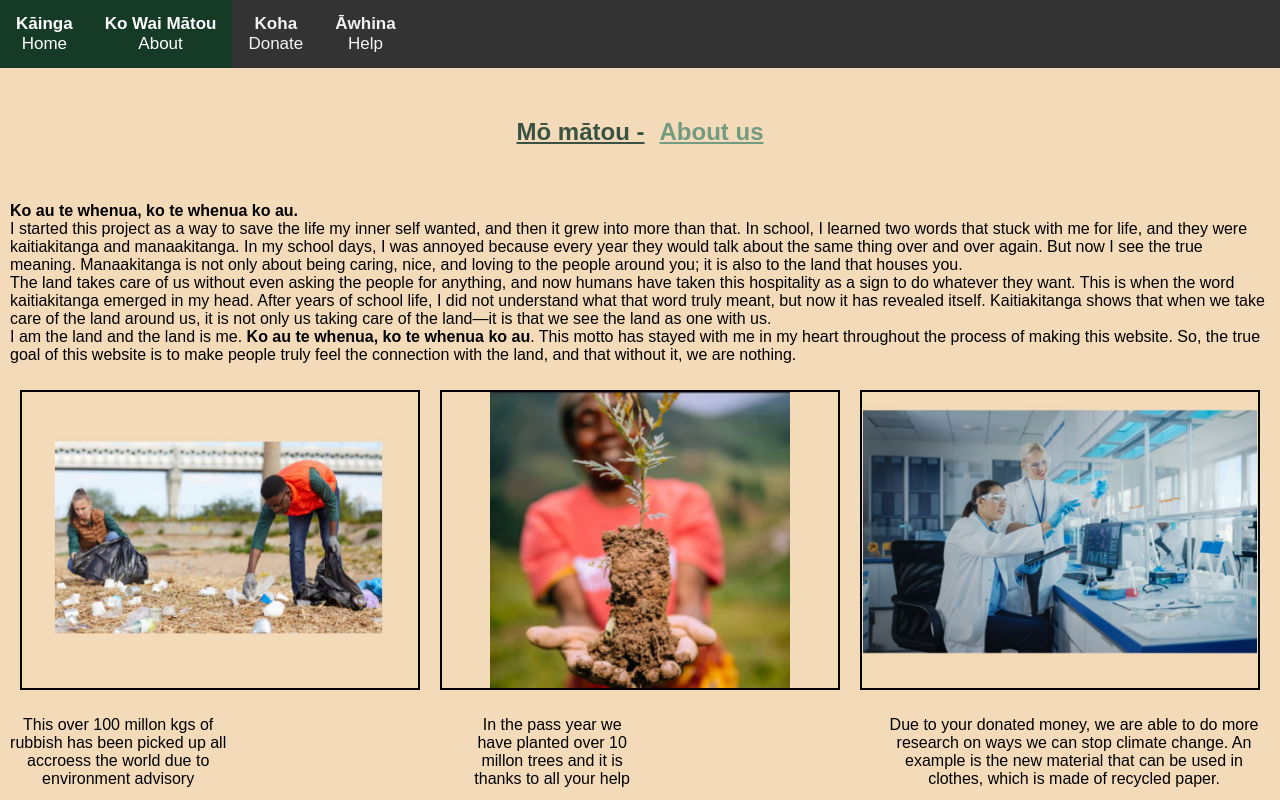
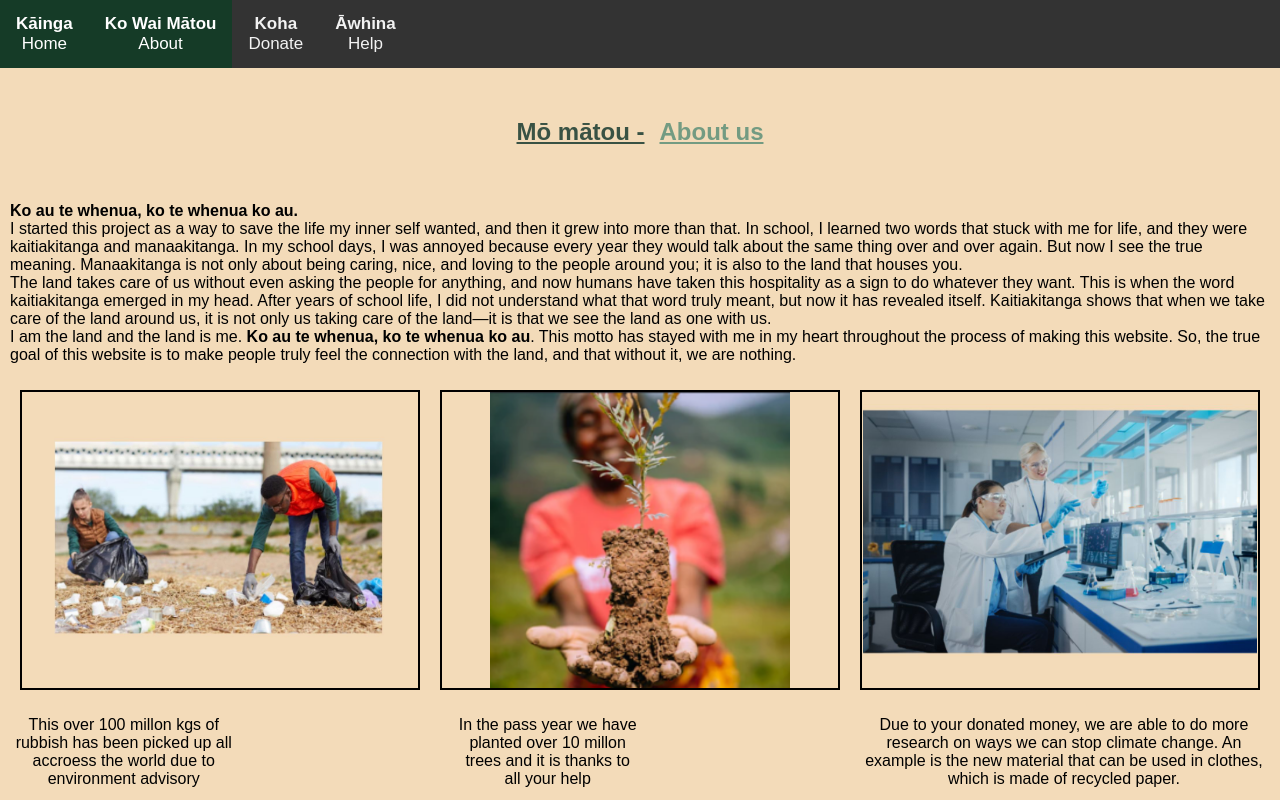
Before and after one commit to 24273-c/AS92005_Chelsia, a plain HTML site: page about.html in a window 1280 px wide. Shown: the top 800 px of the page. Drawn offline with Linux system fonts and the light colour scheme.

Commit message:
doing my about me page

```diff
--- a/about.html
+++ b/about.html
@@ -48,13 +48,13 @@ The land takes care of us without even asking the people for anything, and now h
 </div>
 
 <div class="inline-text-container">
-      <p> This over 100 millon kgs of rubbish has been picked up all accroess the world due to environment advisory</p>
+      <p  class ="center-text"> This over 100 millon kgs of rubbish has been picked up all accroess the world due to environment advisory</p>
 
 
-      <p c> In the pass year we have planted over 10 millon trees and it is thanks to all your help</p>
+      <p class ="center-text"> In the pass year we have planted over 10 millon trees and it is thanks to all your help</p>
 
 
-      <p> Due to your donated money, we are able to do more research on ways we can stop climate change. An example is the new material that can be used in clothes, which is made of recycled paper.</p>
+      <p class ="center-text"> Due to your donated money, we are able to do more research on ways we can stop climate change. An example is the new material that can be used in clothes, which is made of recycled paper.</p>
 </div>
 
 </div>
--- a/style.css
+++ b/style.css
@@ -76,7 +76,8 @@ body {
     padding-left: 40px;
 
     box-sizing: border-box; /* Keeps padding inside the 420x320 dimensions */
-}    border: 2px solid black;
+    border: 2px solid black; /* FIXED: Moved inside the selector bracket */
+}
 
 
 /* --- Content inside the fixed-size blocks --- */
@@ -273,11 +274,9 @@ text-decoration: underline;
     height: 100%;
     object-fit: contain; /* Ensures images fit neatly inside your 420x320 box without cutting off */
     display: block;
-     border: 2px solid black;
+    border: 2px solid black;
+} /* FIXED: Added missing closing bracket */
 
-
-
-}
 .row5 .column5 {
     display: flex;
     justify-content: center;
@@ -298,7 +297,6 @@ text-decoration: underline;
 
 .inline-text-container {
   display: flex; /* Aligns items on the same line */
-  gap: 240px;     /* Places exactly 20px of space between each item */
+  gap: 220px;     /* Places exactly 20px of space between each item */
   text-align: center;
-
 }
```
